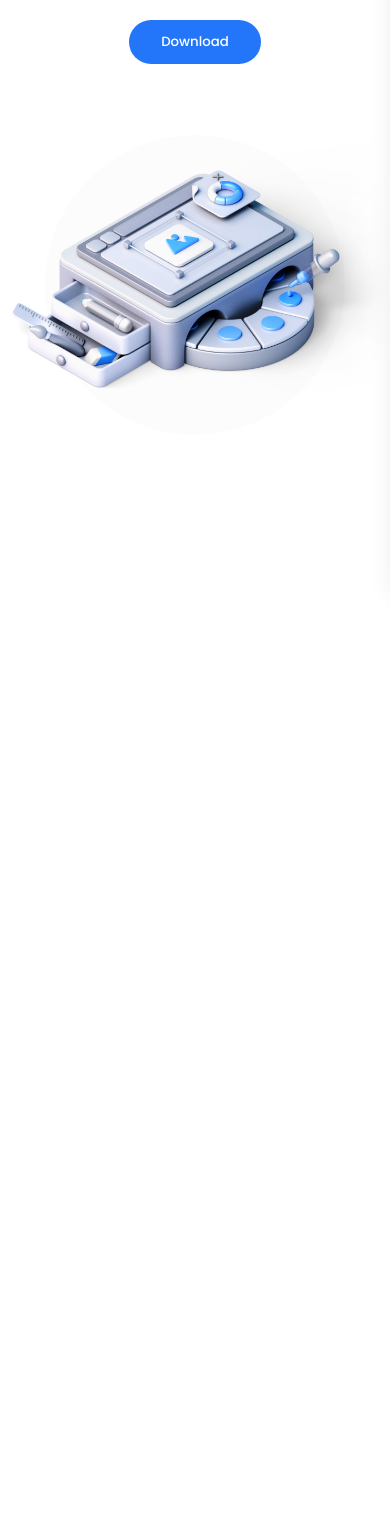
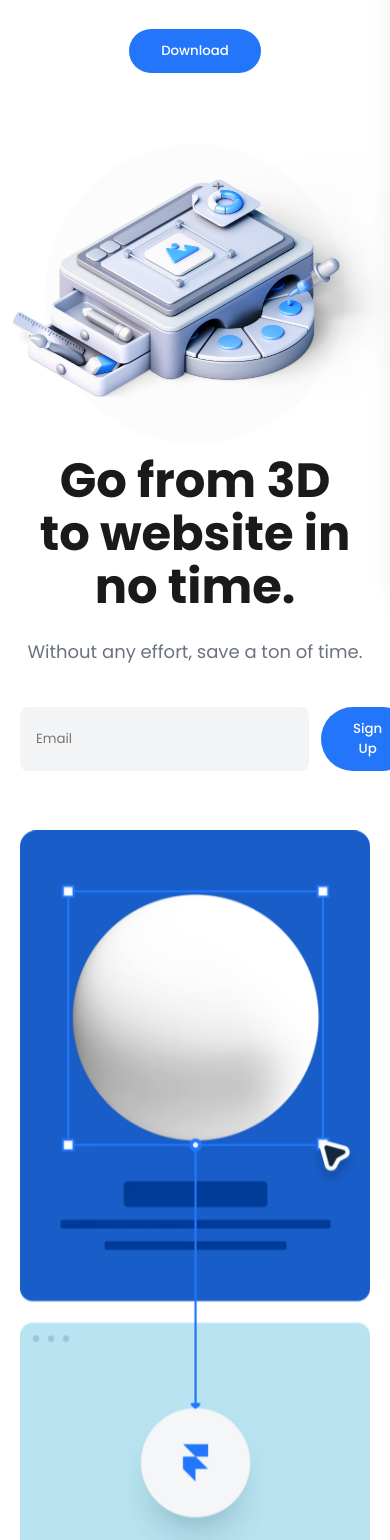
Before and after one commit to sanjayagayan/Paradox-Landing-Page, a website built with Vite: page index.html in a window 390 px wide. Shown: the part 265-1805 px from the top of the page. Before the commit the page ends 844 px from the top, so only its background shows below. Built offline with nearby package versions, Linux system fonts and the light colour scheme.

Commit message:
Completed - CTA Component with fully responsive

```diff
--- a/index.html
+++ b/index.html
@@ -62,6 +62,7 @@
 
     <main>
       <section class="hero">
+        <div class="hero__container">
           <div class="hero__content">
              <h1 class="hero__title">Paradox</h1>
              <p class="hero__description">
@@ -90,9 +91,45 @@
               </div>
             </div>
           </div>
+        </div>
       </section>
 
-      <section class="highlight">
+      <section class="section-cta">
+        <div class="section-cta__container">
+
+          <div class="section-cta__content">
+            <h2 class="section-cta__title">
+              Go from 3D <br />
+              to website in <br />
+              no time.
+            </h2>
+            <p class="section-cta__description">
+              Without any effort, save a ton of time.
+            </p>
+
+            <form class="section-cta__form" onsubmit="event.preventDefault()">
+              <input
+                type="email"
+                placeholder="Email"
+                class="section-cta__input"
+                required
+              />
+              <button type="submit" class="btn btn--primary section-cta__btn">
+                Sign Up
+              </button>
+            </form>
+          </div>
+
+          <div class="section-cta__visual">
+            <div class="section-cta__image-wrapper">
+              <img src="/src/assets/cta-image.avif" alt="3D Design Preview" class="section-cta__image" />
+            </div>
+            <div class="section-cta__image-wrapper2">
+              <img src="/src/assets/cta-image2.avif" alt="3D Design Preview" class="section-cta__image" />
+            </div>
+          </div>
+
+        </div>
       </section>
 
       <section class="features">
--- a/src/styles/abstracts/_variables.scss
+++ b/src/styles/abstracts/_variables.scss
@@ -16,4 +16,4 @@ $transition-base: 0.3s ease-in-out;
 $shadow-xl: 0 20px 25px -5px rgba(0, 0, 0, 0.1), 0 10px 10px -5px rgba(0, 0, 0, 0.04);
 
 // Breakpoints
-$bp-md: 768px;
+$bp-md: 1024px;
--- /dev/null
+++ b/src/styles/layout/_cta.scss
@@ -0,0 +1,129 @@
+@use "../abstracts/variables" as *;
+
+.section-cta {
+  width: 100%;
+  background-color: $color-white;
+  padding: 0px 20px 100px 20px;
+  overflow: hidden;
+
+  @media (min-width: $bp-md) {
+    padding: 96px 80px;
+  }
+
+  &__container {
+    max-width: 1280px;
+    margin: 0 auto;
+    display: flex;
+    flex-direction: column;
+    align-items: center;
+    gap: 64px;
+
+    @media (min-width: $bp-md) {
+      flex-direction: row;
+      gap: 96px;
+    }
+  }
+
+  &__content {
+    width: 100%;
+    display: flex;
+    flex-direction: column;
+    align-items: center;
+    text-align: center;
+    @media (min-width: $bp-md) {
+      width: 41.6%;
+      display: flex;
+      flex-direction: column;
+      align-items: flex-start;
+      text-align: start;
+    }
+  }
+
+  &__title {
+    font-size: 48px;
+    line-height: 1.1;
+    font-weight: 700;
+    color: $color-dark;
+    margin-bottom: 24px;
+
+    @media (min-width: $bp-md) {
+      font-size: 60px;
+    }
+  }
+
+  &__description {
+    font-size: 18px;
+    color: $color-gray-500;
+    line-height: 1.6;
+    margin-bottom: 40px;
+    max-width: 448px;
+  }
+
+  &__form {
+    display: flex;
+    width: 100%;
+    max-width: 448px;
+    gap: 12px;
+  }
+
+  &__input {
+    flex: 1;
+    background-color: $color-gray-100;
+    border: none;
+    border-radius: 8px;
+    padding: 12px 16px;
+    color: $color-gray-900;
+    outline: none;
+    font-family: inherit;
+
+    &:focus {
+      box-shadow: 0 0 0 2px $color-primary;
+    }
+  }
+
+  &__visual {
+    width: 100%;
+    display: flex;
+    justify-content: center;
+
+    @media (min-width: $bp-md) {
+      width: 58.3%;
+      justify-content: flex-end;
+    }
+  }
+
+  &__image-wrapper {
+
+    @media (max-width: $bp-md){
+        display: none;
+    }
+
+    @media (min-width: $bp-md) {
+           position: relative;
+            width: 100%;
+            max-width: 700px;
+            animation: float 6s ease-in-out infinite;
+    }
+  }
+
+    &__image-wrapper2 {
+
+    @media (min-width: $bp-md) {
+        display: none;
+    }
+
+    @media (max-width: $bp-md) {
+        position: relative;
+        width: 100%;
+        max-width: 700px;
+        animation: float 6s ease-in-out infinite;
+    }
+  }
+
+  &__image {
+    width: 100%;
+    height: auto;
+    display: block;
+    border-radius: 16px;
+  }
+}
--- a/src/styles/layout/_hero.scss
+++ b/src/styles/layout/_hero.scss
@@ -3,18 +3,26 @@
 
 .hero {
   position: relative;
-  min-height: 100vh;
   width: 100%;
-  display: flex;
-  flex-direction: column;
-  align-items: center;
-  justify-content: center;
-  padding: 120px 20px;
+  padding: 120px 20px 0px 20px;
   overflow: hidden;
 
   @media (min-width: $bp-md) {
     flex-direction: row;
-    padding: 0 80px;
+    padding: 0 50px;
+  }
+
+    &__container {
+    max-width: 1280px;
+    margin: 0 auto;
+    display: flex;
+    flex-direction: column;
+    align-items: center;
+
+    @media (min-width: $bp-md) {
+      flex-direction: row;
+      gap: 96px;
+    }
   }
 
   &__content {
@@ -32,7 +40,7 @@
   }
 
   &__title {
-    font-size: 48px;
+    font-size: 64px;
     line-height: 1.1;
     font-weight: 800;
     color: $color-dark;
@@ -43,7 +51,7 @@
   }
 
   &__description {
-    font-size: 18px;
+    font-size: 20px;
     color: $color-gray-500;
     max-width: 320px;
     line-height: 1.3;
--- a/src/styles/main.scss
+++ b/src/styles/main.scss
@@ -2,4 +2,5 @@
 @use './components/buttons' as *;
 @use './layout/header' as *;
 @use './layout/hero' as *;
+@use './layout/cta' as *;
 @use './layout/footer' as *;
```
Also changed, not shown: src/assets/cta-image.avif (added), src/assets/cta-image2.avif (added).
